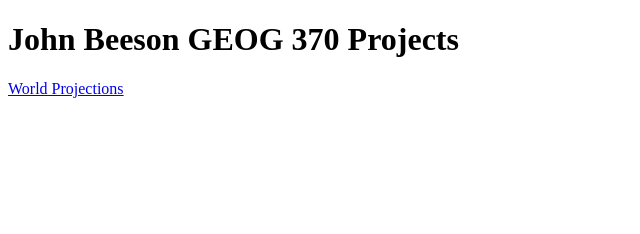
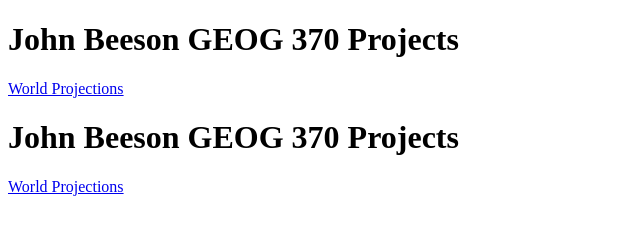
Before and after one commit to jbeeson21/GEOG370, a plain HTML site: page index.html in a window 1280 px wide. Shown: the whole page, without its empty margins (0-640 px from the left). Drawn offline with Linux system fonts and the light colour scheme.

Commit message:
Update index.html

```diff
--- a/index.html
+++ b/index.html
@@ -9,4 +9,7 @@
     <h1>John Beeson GEOG 370 Projects</h1>
     <a href="./Worldprojections/Worldprojections/worldprojections.html">World Projections</a>
 </body>
+    <h1>John Beeson GEOG 370 Projects</h1>
+    <a href="./Chapel Hill/ChapelHill.html">World Projections</a>
+</body>
 </html>
```
